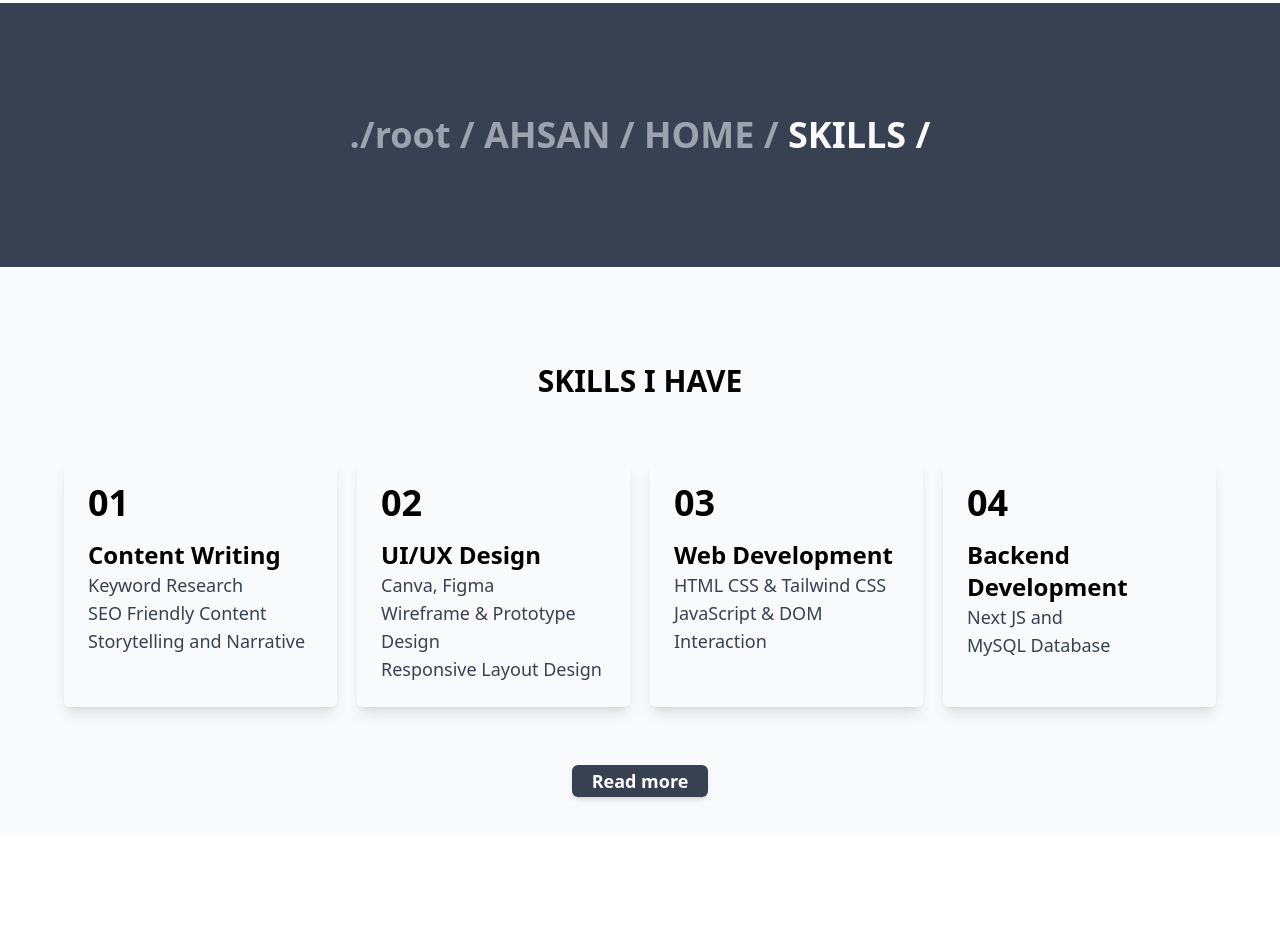
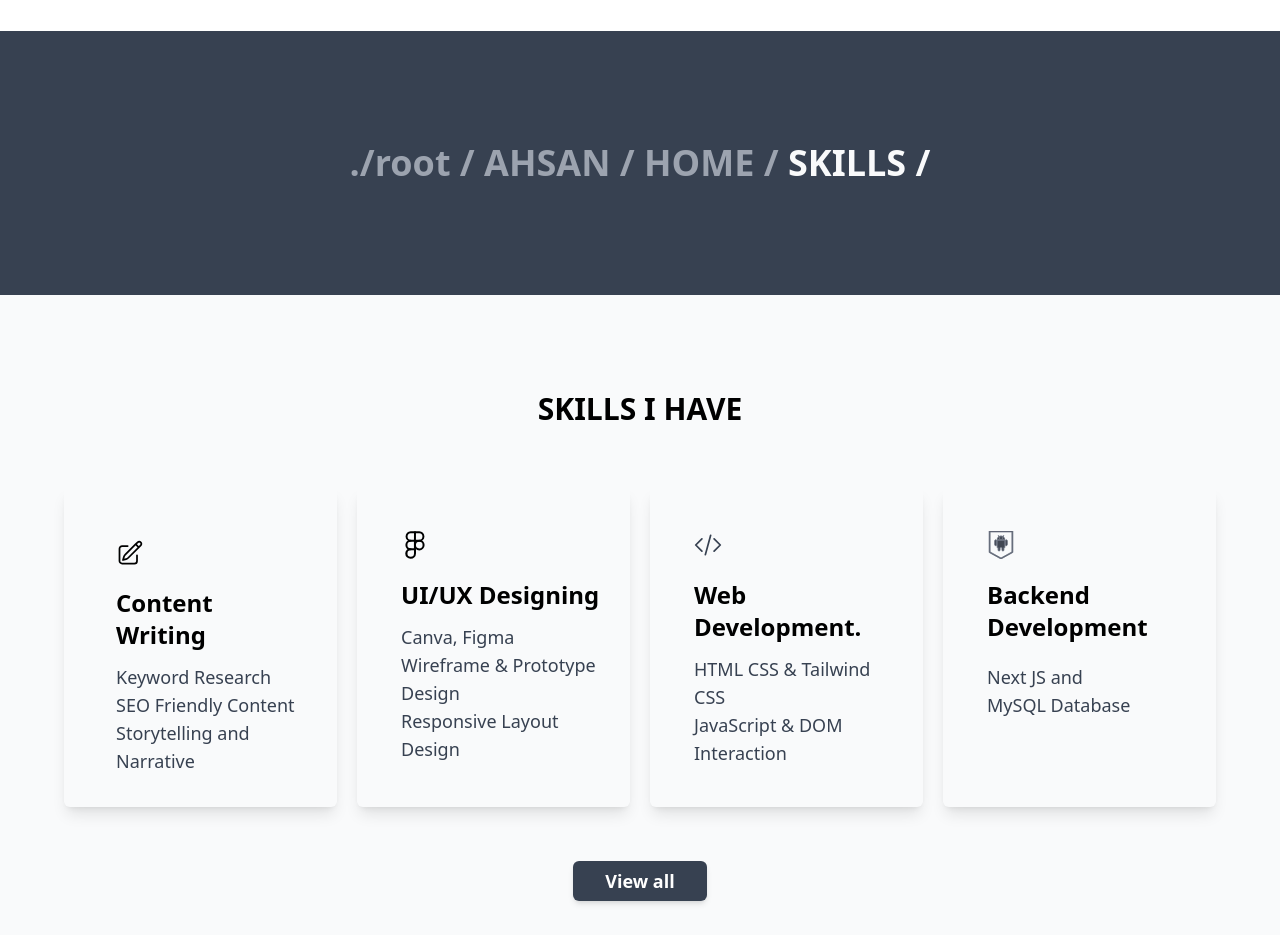
Before and after one commit to Md-Sazzad-Ahsan/OldPortfolio, a website: page index.html in a window 1280 px wide. Shown: the part 989-1934 px from the top of the page. Drawn offline with nearby package versions, Linux system fonts and the light colour scheme.

Commit message:
Skills Sections Edited

```diff
--- a/index.html
+++ b/index.html
@@ -37,7 +37,7 @@
       <!-- hero text content -->
       <div class="col-span-full row-span-1 text-2xl md:text-4xl font-bold md:pl-5 py-4 md:py-6"> MD SAZZAD <br> <h2 class="pl-14 md:pl-24">AHSAN</h2></div>
      <div class="col-span-full row-span-3 md:row-span-2 ">
-      <div class="text-sm sm:text-lg md:py-8 pl-16 md:pl-28 pr-2">Hi There,<br>I'm Ahsan, a recent graduate with a B.Sc. in Software Engineering from Daffodil Institute of IT (DIIT), Dhaka. Passionate about programming, web, app, software development, and cybersecurity. Eager to evolve as a skilled Software Engineer. Let's connect and explore the tech world together!
+      <div class="text-sm sm:text-lg md:py-8 pl-16 md:pl-28 pr-2"> <h1 class="font-bold">Hi there,</h1><br>I'm Ahsan, a recent graduate with a B.Sc. in Software Engineering from Daffodil Institute of IT (DIIT), Dhaka. Passionate about programming, web, app, software development, and cybersecurity. Eager to evolve as a skilled Software Engineer. Let's connect and explore the tech world together!
         <div class="hidden md:flex justify-end items-end gap-1 pr-5 h-5 md:h-10">
           <!-- redirected links on hero content -->
           <button id="redicrectButton3" class=" "><a href="https://www.linkedin.com/in/md-sazzad-ahsan/"><svg xmlns="http://www.w3.org/2000/svg" x="0px" y="0px" class="h-5 w-5 opacity-70" viewBox="0 0 50 50">
@@ -55,8 +55,9 @@
 
      <div class="space-x-2 pt-5 md:pt-0 col-span-full md:hidden">
       <!-- small screen CTA buttons of hero section -->
-      <button class="shadow-inner border-2  px-5 md:px-6 py-1 text-xs sm:text-sm md:text-lg hover:text-slate-700 hover:bg-gray-100 rounded-sm">Read more</button>
-      <button class="shadow-inner bg-slate-600 text-gray-50 px-5 md:px-6 py-1 text-xs sm:text-sm md:text-lg  rounded-sm hover:bg-slate-500">Download CV</button>
+      <button class="shadow-inner border-2 font-bold text-gray-600 px-6 md:px-8 py-2 md:py-3 text-sm md:text-lg hover:text-slate-600 hover:bg-gray-100 rounded-sm">Read more</button>
+
+      <button class="shadow-inner bg-slate-600 text-white px-6 md:px-8 py-2 md:py-3 text-sm md:text-lg  rounded-sm hover:bg-slate-500">Download CV</button>
     </div>
     </div>
 
@@ -65,7 +66,8 @@
       <img class="h-full w-full md:pl-2 overflow-hidden object-cover object-center pt-5" src="./assets/mainPhoto.jpg" alt="image">
     </div>
   </section>
-  <div class="md:px-64 space-x-2 col-span-full hidden md:block">
+
+  <div class="md:px-44 space-x-2 col-span-full hidden md:block">
     <!-- CTA buttons of hero section -->
     <button class="border-2  px-5 md:px-6 py-1 hover:text-slate-700 hover:bg-gray-100 rounded-sm">Read more</button>
     <button class=" bg-slate-600 text-gray-50 px-5 md:px-6 py-1  rounded-sm hover:bg-slate-500" download>Download CV</button>
@@ -78,34 +80,40 @@
   <!-- skills will be here -->
   <ul class="bg-gray-50 grid grid-cols-2 md:grid-cols-4 gap-1 sm:gap-2 md:gap-5 px-5 sm:px-10 md:px-16 pt-20 md:pt-24 pb-10">
     <li class="text-3xl font-bold text-center col-span-full uppercase pb-5 md:pb-10">Skills I have</li>
-    <li class="500 flex flex-col p-4 sm:p-5 md:p-6 ring-white shadow-lg hover:shawod-xl rounded-md">
-      <div class="font-bold text-4xl pb-2 sm:pb-4">01</div>
-      <div class="text-2xl font-bold">Content Writing</div>
-      <div class="text-md sm:text-lg text-gray-700">Keyword Research <br>SEO Friendly Content <br>
+    <li class="h-80 flex flex-col p-5 sm:p-6 md:p-8 ring-white shadow-lg hover:shawod-xl rounded-md">
+      <div class="font-bold text-4xl px-4 pt-8 pb-5 md:px-5 md:py-5"><svg xmlns="http://www.w3.org/2000/svg" fill="none" viewBox="0 0 24 24" stroke-width="1.5" stroke="currentColor" class="w-7 h-7">
+        <path stroke-linecap="round" stroke-linejoin="round" d="m16.862 4.487 1.687-1.688a1.875 1.875 0 1 1 2.652 2.652L10.582 16.07a4.5 4.5 0 0 1-1.897 1.13L6 18l.8-2.685a4.5 4.5 0 0 1 1.13-1.897l8.932-8.931Zm0 0L19.5 7.125M18 14v4.75A2.25 2.25 0 0 1 15.75 21H5.25A2.25 2.25 0 0 1 3 18.75V8.25A2.25 2.25 0 0 1 5.25 6H10" />
+      </svg>
+      </div>
+      <div class="text-2xl font-bold pb-2 md:pb-3 pl-4 md:pl-5">Content Writing</div>
+      <div class="text-md sm:text-lg text-gray-700 pl-4 md:pl-5">Keyword Research <br>SEO Friendly Content <br>
         Storytelling and Narrative
         <!-- Blogs and News Writing -->
       </div>
     </li>
-    <li class="flex flex-col p-4 sm:p-5 md:p-6 ring-gray-800 shadow-lg hover:shawod-xl rounded-md">
-      <div class="font-bold text-4xl pb-2 sm:pb-4">02</div>
-      <div class="text-2xl font-bold">UI/UX Design</div>
-      <div class="text-md sm:text-lg text-gray-700">
+    <li class=" h-80 flex flex-col p-4 sm:p-5 md:p-6 ring-gray-800 shadow-lg hover:shawod-xl rounded-md">
+      <div class="font-bold text-4xl px-4 pt-8 pb-5 md:px-5 md:py-5"><svg xmlns="http://www.w3.org/2000/svg" data-name="Layer 2" viewBox="0 0 35 35" id="figma" class="h-7 w-7"><path d="M22.92,13.42H12.08a6.59,6.59,0,0,1,0-13.17H22.92a6.59,6.59,0,0,1,0,13.17ZM12.08,2.75a4.09,4.09,0,0,0,0,8.17H22.92a4.09,4.09,0,0,0,0-8.17Z"></path><path d="M17.42,24.08H12.08a6.58,6.58,0,0,1,0-13.16,1.25,1.25,0,0,1,0,2.5,4.08,4.08,0,0,0,0,8.16h4.09V12.17a1.25,1.25,0,0,1,2.5,0V22.83A1.25,1.25,0,0,1,17.42,24.08Z"></path><path d="M12.16,34.75a6.59,6.59,0,1,1,0-13.17,1.25,1.25,0,0,1,0,2.5,4.09,4.09,0,1,0,4.08,4.09V22.83a1.25,1.25,0,0,1,2.5,0v5.34A6.59,6.59,0,0,1,12.16,34.75Z"></path><path d="M22.83,24.25a6.67,6.67,0,1,1,6.67-6.67A6.67,6.67,0,0,1,22.83,24.25Zm0-10.83A4.17,4.17,0,1,0,27,17.58,4.17,4.17,0,0,0,22.83,13.42Z"></path><path d="M17.42,13.42h0a1.25,1.25,0,0,1-1.24-1.26l.08-10.67A1.25,1.25,0,0,1,17.5.25h0a1.25,1.25,0,0,1,1.24,1.26l-.08,10.67A1.26,1.26,0,0,1,17.42,13.42Z"></path></svg></div>
+      <div class="text-2xl font-bold pb-2 md:pb-3 pl-4 md:pl-5">UI/UX Designing</div>
+      <div class="text-md sm:text-lg text-gray-700 pl-4 md:pl-5">
         Canva, Figma <br> Wireframe & Prototype Design </br>
         Responsive Layout Design
        </div>
     </li>
-    <li class="flex flex-col p-4 sm:p-5 md:p-6 ring-gray-800 shadow-lg hover:shawod-xl rounded-md">
-      <div class="font-bold text-4xl pb-2 sm:pb-4">03</div>
-      <div class="text-2xl font-bold">Web Development</div>
-      <div class="text-md sm:text-lg text-gray-700"> HTML CSS & Tailwind CSS <br>
+    <li class="h-80 flex flex-col p-4 sm:p-5 md:p-6 ring-gray-800 shadow-lg hover:shawod-xl rounded-md">
+      <div class="font-bold text-4xl px-4 pt-8 pb-5 md:px-5 md:py-5"><svg xmlns="http://www.w3.org/2000/svg" fill="none" viewBox="0 0 24 24" stroke-width="1.5"  class="w-7 h-7 stroke-gray-700">
+        <path stroke-linecap="round" stroke-linejoin="round" d="M17.25 6.75 22.5 12l-5.25 5.25m-10.5 0L1.5 12l5.25-5.25m7.5-3-4.5 16.5" />
+      </svg>
+      </div>
+      <div class="text-2xl font-bold pb-2 md:pb-3 pl-4 md:pl-5">Web Development.</div>
+      <div class="text-md sm:text-lg text-gray-700 pl-4 md:pl-5"> HTML CSS & Tailwind CSS <br>
         JavaScript & DOM Interaction </div>
     </li>
-    <li class="flex flex-col p-4 sm:p-5 md:p-6 ring-gray-800 shadow-lg hover:shawod-xl rounded-md">
-      <div class="font-bold text-4xl pb-2 sm:pb-4">04</div>
-      <div class="text-2xl font-bold">Backend Development</div>
-      <div class="text-md sm:text-lg text-gray-700">Next JS and <br>MySQL Database</div>
+    <li class="h-80 flex flex-col p-4 sm:p-5 md:p-6 ring-gray-800 shadow-lg hover:shawod-xl rounded-md">
+      <div class="font-bold text-4xl px-4 pt-8 pb-5 md:px-5 md:py-5"><svg xmlns="http://www.w3.org/2000/svg" viewBox="0 0 32 32" id="android" class="h-7 w-7 stroke-gray-500"><g fill="#414753"><path d="M2.5 0v24.5L16 32l13.5-7.5V0h-27zm26 23.912L16 30.856 3.5 23.912V1h25v22.912z"></path><path d="M9.919 10.125c-.61 0-1.106.495-1.106 1.106v4.422a1.106 1.106 0 002.212 0V11.23c0-.611-.495-1.105-1.106-1.105zM22.081 16.758c.61 0 1.106-.495 1.106-1.106V11.23a1.106 1.106 0 10-2.212 0v4.422c0 .611.495 1.106 1.106 1.106zM11.578 18.969h1.106v2.764a1.106 1.106 0 002.212 0v-2.764h2.211v2.764a1.106 1.106 0 002.212 0v-2.764h1.106v-8.292h-8.844v8.292zM13.854 6.26L13.3 5.3a.277.277 0 00-.479.277l.568.984a4.413 4.413 0 00-1.811 3.564h8.844a4.413 4.413 0 00-1.811-3.564l.568-.983a.276.276 0 00-.102-.378.276.276 0 00-.378.102l-.553.959A4.378 4.378 0 0016 5.702c-.779 0-1.51.203-2.146.558zm.488 2.206a.552.552 0 11-.001-1.105.552.552 0 01.001 1.105zm3.316-1.105a.552.552 0 11.001 1.105.552.552 0 01-.001-1.105z"></path></g></svg></div>
+      <div class="text-2xl font-bold pb-4 md:pb-5 pl-4 md:pl-5">Backend Development</div>
+      <div class="text-md sm:text-lg text-gray-700 pl-4 md:pl-5">Next JS and <br>MySQL Database</div>
     </li>
-    <li class="col-span-full text-center pt-5 sm:pt-8 md:pt-10"><a href="#" class="bg-gray-700 px-5 py-1 text-base sm:text-md md:text-lg text-white font-semibold rounded-md shadow-md hover:shadow-lg hover:bg-gray-500">Read more</a></li>
+    <li class="col-span-full text-center pt-5 sm:pt-8 md:pt-10"><a href="#" class="bg-gray-700 px-8 py-2 text-base sm:text-md md:text-lg text-white font-semibold rounded-md shadow-md hover:shadow-lg hover:bg-gray-500">View all</a></li>
   </ul>
 </section>
 
```
Also changed, not shown: output/tailwind.css.
